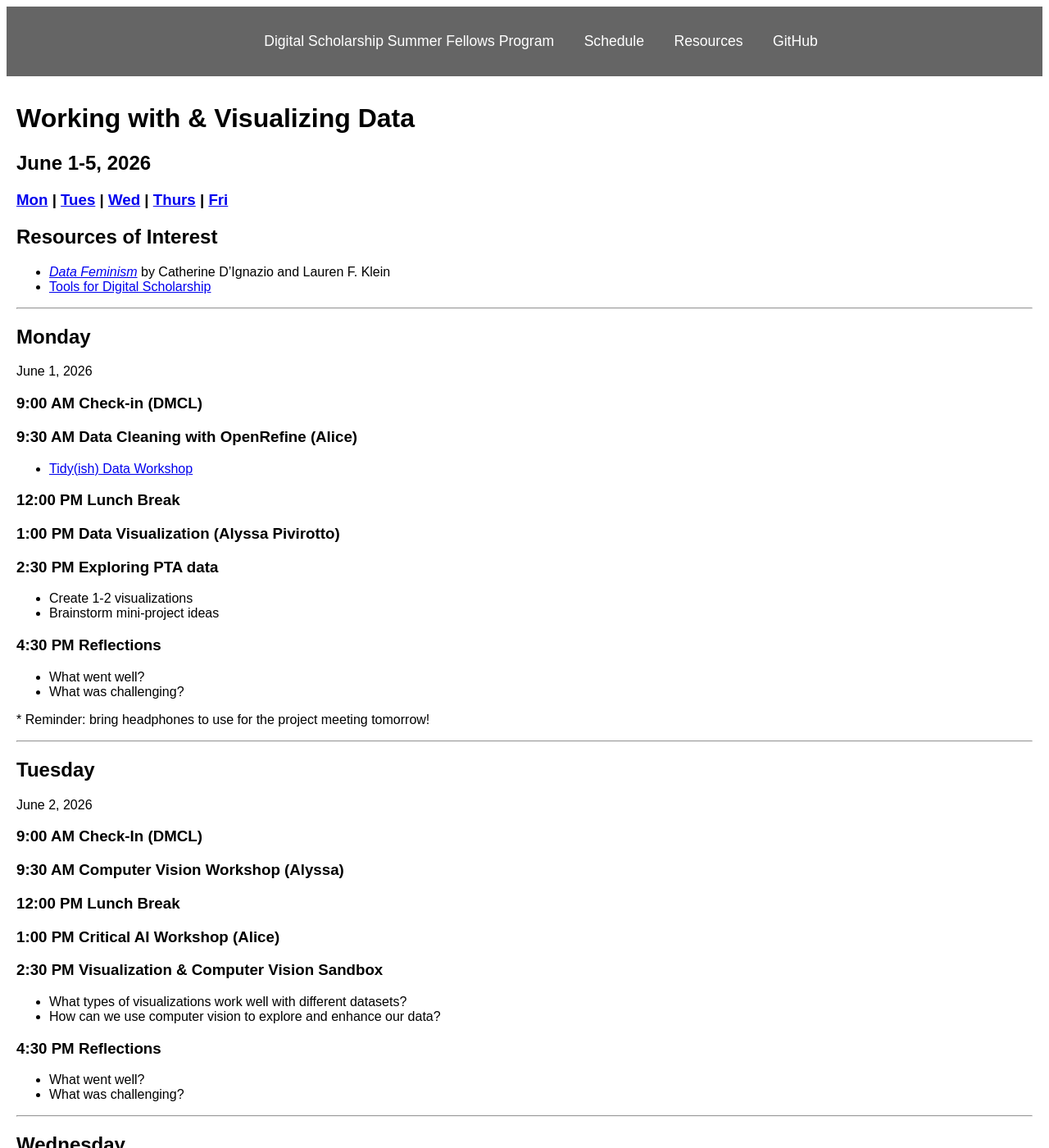
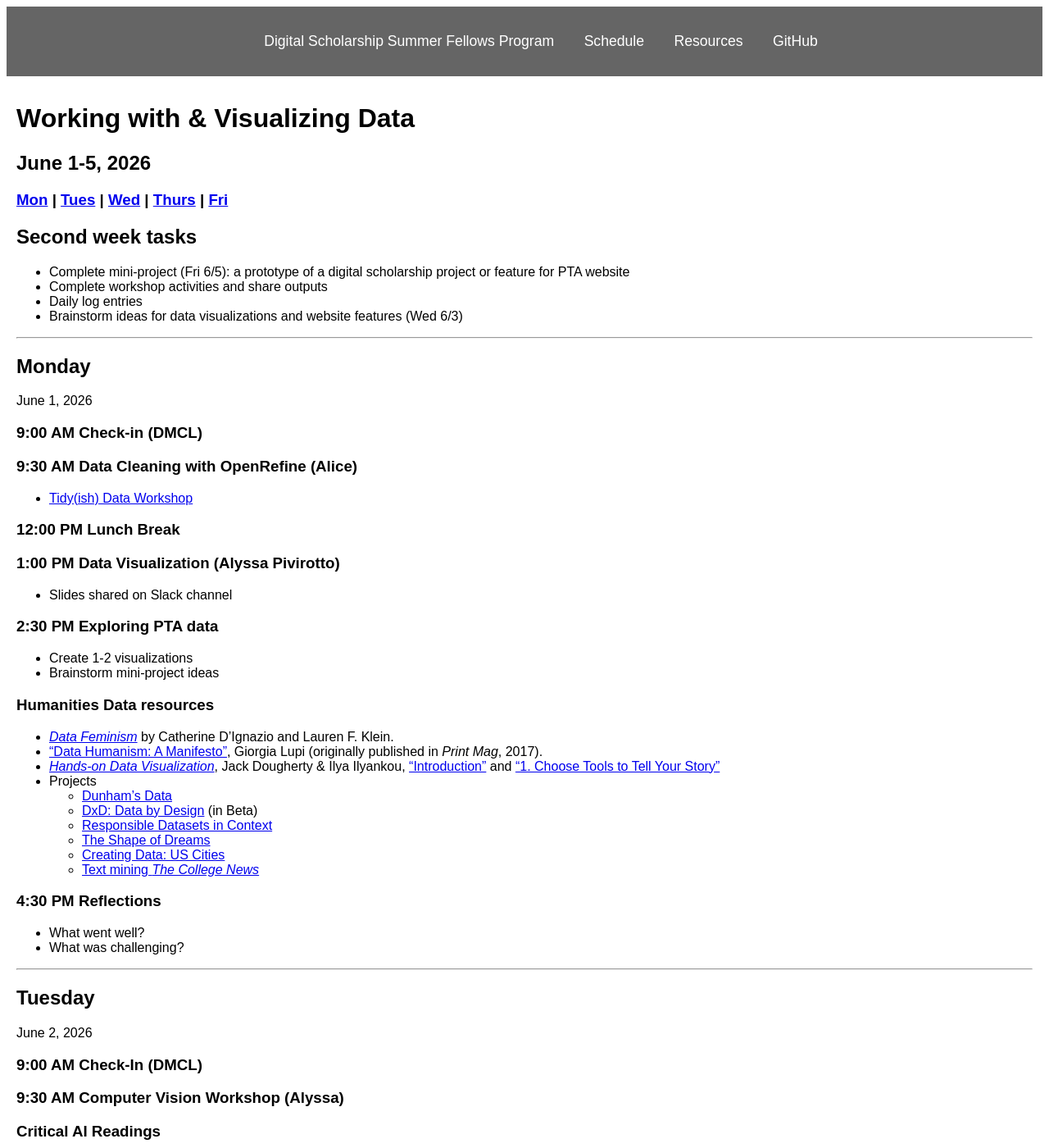
Before and after one commit to digbmc/dssf-syll, a Jekyll site: the page built from _weeks/02-data.md, in a window 1280 px wide and 1400 px high. Shown: the whole window at 82% size. Built offline with Jekyll 4.4.1, drawn with Linux system fonts in a browser that asks for light colours; some of the changed text lies outside the part shown.

Commit message:
updates to readings and data stuff

```diff
--- a/_weeks/02-data.md
+++ b/_weeks/02-data.md
@@ -5,9 +5,11 @@ dates: June 1-5, 2026
 public: true
 ---
 
-## Resources of Interest
-- [*Data Feminism*](https://data-feminism.mitpress.mit.edu/) by Catherine D'Ignazio and Lauren F. Klein
-- [Tools for Digital Scholarship](../resources/tools)
+## Second week tasks
+- Complete mini-project (Fri 6/5): a prototype of a digital scholarship project or feature for PTA website
+- Complete workshop activities and share outputs
+- Daily log entries
+- Brainstorm ideas for data visualizations and website features (Wed 6/3)
 
 ---
 
@@ -23,16 +25,27 @@ June 1, 2026
 ### 12:00 PM Lunch Break
 
 ### 1:00 PM Data Visualization (Alyssa Pivirotto)
+- Slides shared on Slack channel
 
 ### 2:30 PM Exploring PTA data
 - Create 1-2 visualizations
 - Brainstorm mini-project ideas
 
+### Humanities Data resources
+- [*Data Feminism*](https://data-feminism.mitpress.mit.edu/) by Catherine D'Ignazio and Lauren F. Klein.
+- ["Data Humanism: A Manifesto"](https://giorgialupi.com/data-humanism-my-manifesto-for-a-new-data-wold), Giorgia Lupi (originally published in *Print Mag*, 2017).
+- *[Hands-on Data Visualization](https://handsondataviz.org/)*, Jack Dougherty & Ilya Ilyankou, [“Introduction”](https://handsondataviz.org/introduction.html) and [“1. Choose Tools to Tell Your Story”](https://handsondataviz.org/choose.html)
+- Projects
+  - [Dunham's Data](https://visualizations.dunhamsdata.org/1947-60personnelflow/)
+  - [DxD: Data by Design](https://dataxdesign.io/) (in Beta)
+  - [Responsible Datasets in Context](https://www.responsible-datasets-in-context.com/)
+  - [The Shape of Dreams](https://the-shape-of-dreams.com/#/)
+  - [Creating Data: US Cities](https://creatingdata.us/datasets/US-cities/#)
+  - [Text mining *The College News*](https://digitalscholarship.brynmawr.edu/collegenews/)
+
 ### 4:30 PM Reflections
 - What went well?
 - What was challenging?
-
-\* Reminder: bring headphones to use for the project meeting tomorrow!
 
 ---
 
@@ -42,6 +55,11 @@ June 2, 2026
 ### 9:00 AM Check-In (DMCL)
 
 ### 9:30 AM Computer Vision Workshop (Alyssa)
+
+### Critical AI Readings
+- [“Generative AI exists because of the transformer”](https://ig.ft.com/generative-ai/), Madhumita Murgia and the Financial Times Visual Storytelling Team. *Financial Times*, Sept. 12, 2023.
+- ["Editor's introduction: Humanities in the Loop"](https://read.dukeupress.edu/critical-ai/article/doi/10.1215/2834703X-10734016/382460/Editor-s-Introduction-Humanities-in-the-Loop), Lauren Goodlad, *Critical AI* 2023.
+- ["On the Dangers of Stochastic Parrots: Can Language Models be Too Big?"](https://doi.org/10.1145/3442188.3445922), Emily M. Bender, Timnit Gebru, et al. (*FAccT 2021*)
 
 ### 12:00 PM Lunch Break
 
```
Also changed, not shown: _resources/readings.md (+17 -5 lines).
